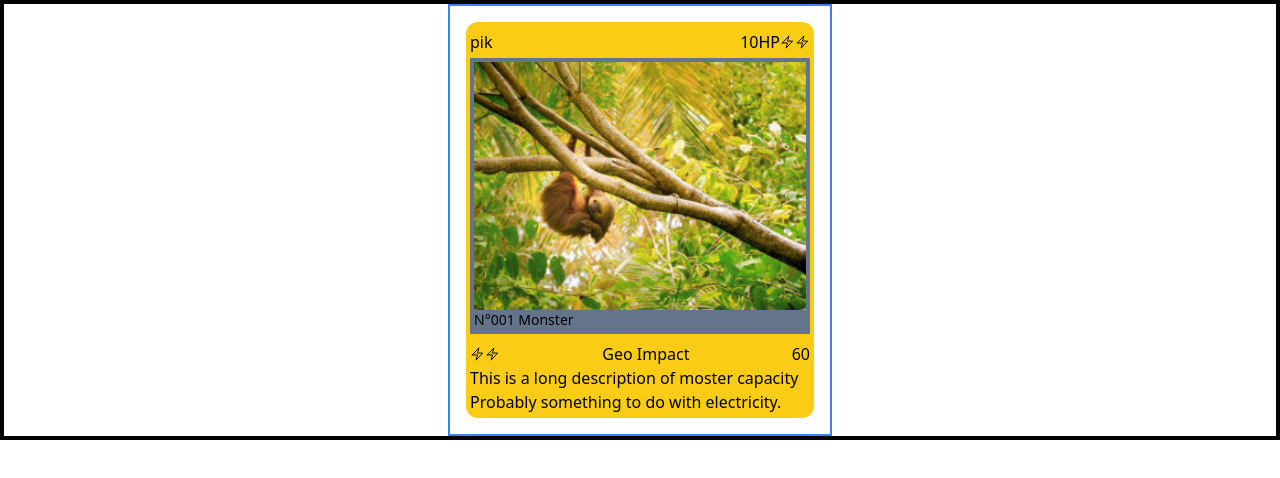
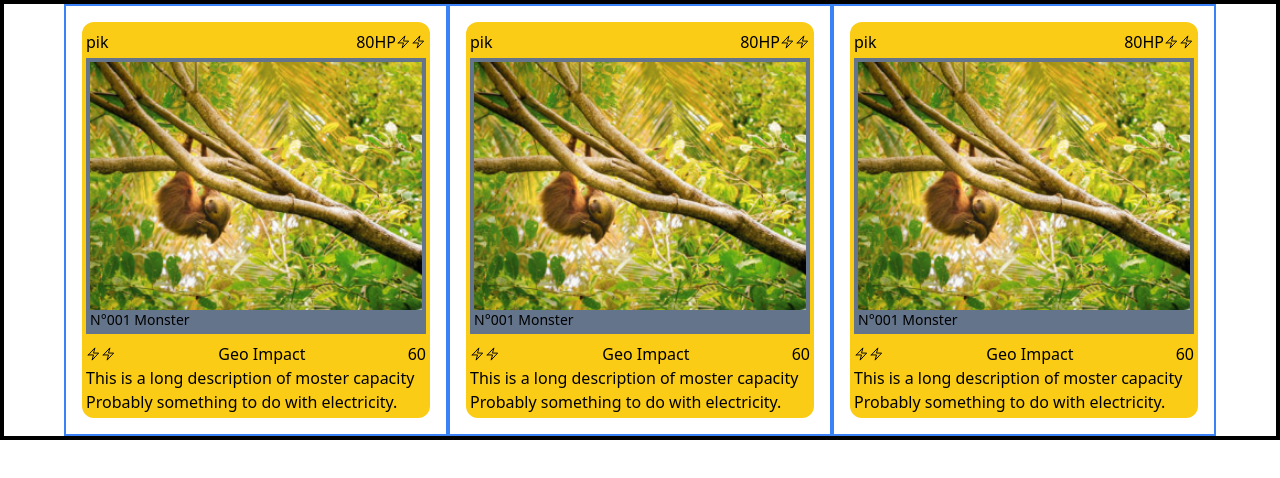
Before and after one commit to TsitouhRanjafy/PlayingCard, an Angular app: page / in a window 1280 px wide. Shown: the top 478 px of the page. Built offline with nearby package versions, Linux system fonts and the light colour scheme.

Commit message:
alias, transform, required in inputSignal

```diff
--- a/src/app/app.component.html
+++ b/src/app/app.component.html
@@ -1,3 +1,5 @@
 <div class="flex flex-row justify-center items-center  border-4 border-black">
-    <app-playing-card [monster]="monster1"/>
+    <app-playing-card [my-monster]="monster1"/>
+    <app-playing-card [my-monster]="monster1"/>
+    <app-playing-card [my-monster]="monster1"/>
 </div>
--- a/src/app/components/playing-card/playing-card.component.ts
+++ b/src/app/components/playing-card/playing-card.component.ts
@@ -10,5 +10,11 @@ import { Monster } from '../../models/monster.model';
 })
 export class PlayingCardComponent {
 
-  monster: InputSignal<Monster> = input(new Monster());
+  monster: InputSignal<Monster> = input.required({
+    alias: 'my-monster',
+    transform: (value: Monster) => {
+      value.hp = value.hp * 2;
+      return value;
+    }
+  });
 }
```
